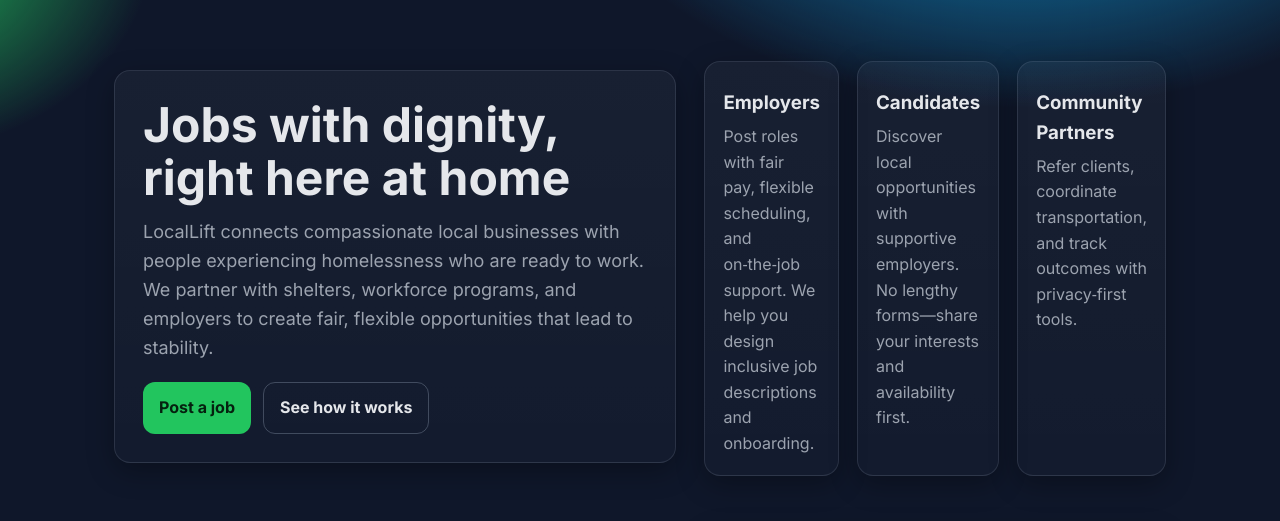
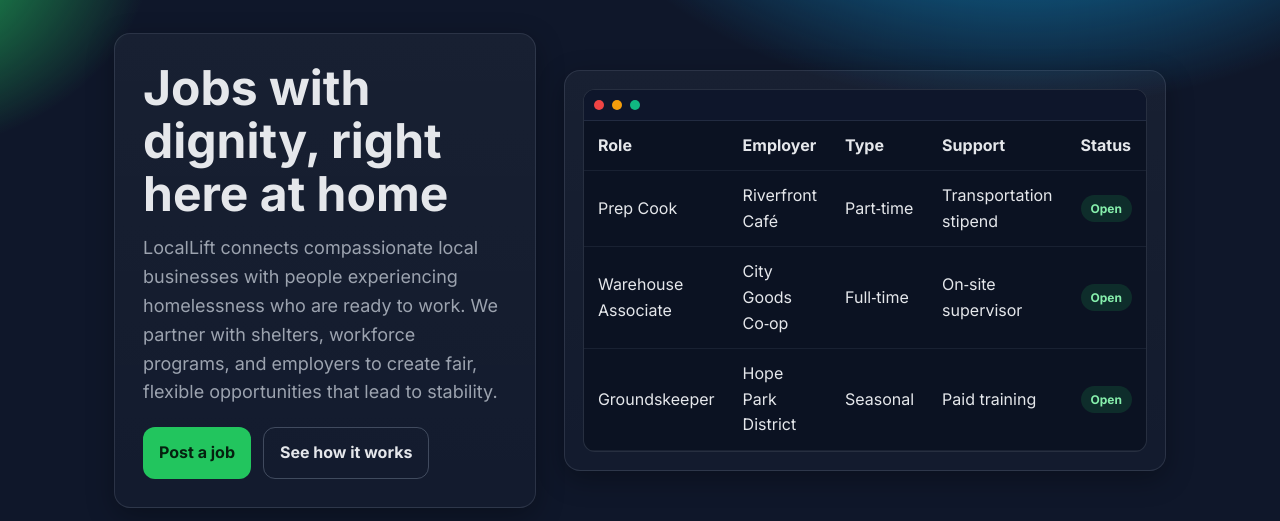
Before and after one commit to aprasad6369-stack/locallift-site, a plain HTML site: page index.html in a window 1280 px wide. Shown: the part 132-653 px from the top of the page. Drawn offline with Linux system fonts and the light colour scheme.

Commit message:
Add mock card section with job listings table
Added a mock card section with a table displaying job roles, employers, types, support, and status.

```diff
--- a/index.html
+++ b/index.html
@@ -105,6 +105,47 @@
           <a class="btn secondary" href="#how" role="button">See how it works</a>
         </div>
       </div>
+
+         <div class="card mock" aria-hidden="true">
+        <div class="screen">
+          <div class="toolbar"><span class="dot"></span><span class="dot"></span><span class="dot"></span></div>
+          <table class="table" role="presentation">
+            <thead>
+              <tr>
+                <th>Role</th>
+                <th>Employer</th>
+                <th>Type</th>
+                <th>Support</th>
+                <th>Status</th>
+              </tr>
+            </thead>
+            <tbody>
+              <tr>
+                <td>Prep Cook</td>
+                <td>Riverfront Café</td>
+                <td>Part‑time</td>
+                <td>Transportation stipend</td>
+                <td><span class="pill">Open</span></td>
+              </tr>
+              <tr>
+                <td>Warehouse Associate</td>
+                <td>City Goods Co‑op</td>
+                <td>Full‑time</td>
+                <td>On‑site supervisor</td>
+                <td><span class="pill">Open</span></td>
+              </tr>
+              <tr>
+                <td>Groundskeeper</td>
+                <td>Hope Park District</td>
+                <td>Seasonal</td>
+                <td>Paid training</td>
+                <td><span class="pill">Open</span></td>
+              </tr>
+            </tbody>
+          </table>
+        </div>
+      </div>
+    </section>
 
 
     <section class="sections" aria-label="Audience">
```
